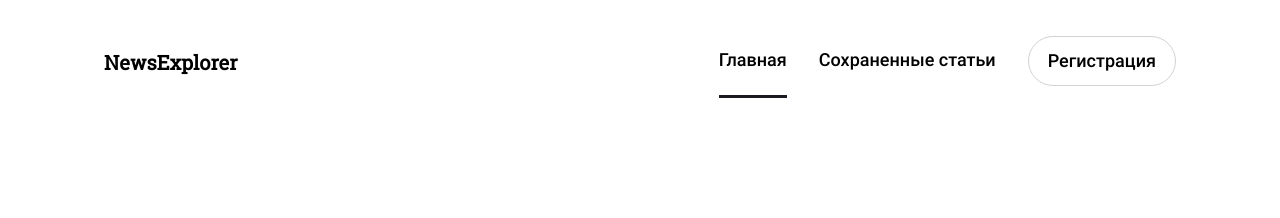
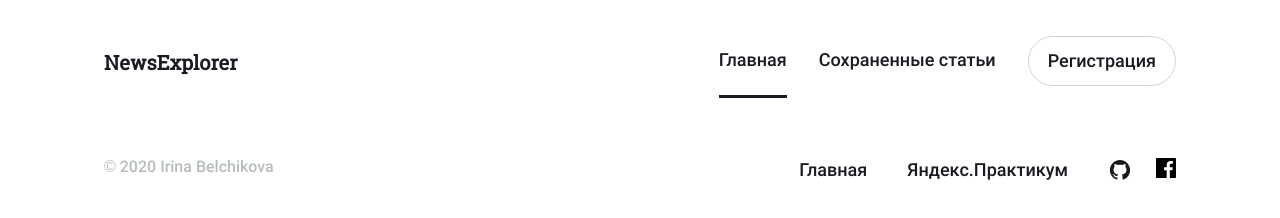
Before and after one commit to Irina-prog/news-frontend, a website built with webpack: page src/index.html in a window 1280 px wide. Built offline with nearby package versions, Linux system fonts and the light colour scheme.

Commit message:
added footer and image resourses

```diff
--- a/src/index.html
+++ b/src/index.html
@@ -26,7 +26,13 @@
 
   </main>
   <footer class="footer">
-
+    <p class="footer__copyright">© 2020 Irina Belchikova</p>
+    <ul class="footer__links">
+      <li class="footer__link "><a href="https://my-dream-news.students.nomoreparties.co">Главная</a></li>
+      <li class="footer__link"><a href="https://praktikum.yandex.ru/">Яндекс.Практикум</a></li>
+      <li class="footer__link footer__link_icon"><a href="https://www.github.com/"><img src="<%=require('./images/github.svg')%>" alt="github" ></a></li>
+      <li class="footer__link footer__link_icon"><a href="https://www.facebook.com/"><img src="<%=require('./images/facebook.svg')%>" alt="facebook" ></a></li>
+    </ul>
   </footer>
   <script type="module" src="<%= htmlWebpackPlugin.files.js %>"></script>
 </body>
--- a/src/styles/blocks/content.css
+++ b/src/styles/blocks/content.css
@@ -1,10 +1,10 @@
 .content {
-  /*background: #2A2C2F;*/
+  background: #FFFFFF;
   margin: 0 104px;
   font-family: Roboto, Arial, sans-serif;
   font-size: 18px;
   line-height: 24px;
-  /*color: #FFFFFF;*/
+  color: #1A1B22;
   font-style: normal;
   font-weight: normal;
   padding: 0;
--- /dev/null
+++ b/src/styles/blocks/footer/__links/footer__link.css
@@ -0,0 +1,8 @@
+.footer__link {
+  margin-right: 40px;
+}
+
+.footer__link a {
+  text-decoration: none;
+  color: #1A1B22;
+}
--- /dev/null
+++ b/src/styles/blocks/footer/__links/footer__link_icon.css
@@ -0,0 +1,6 @@
+.footer__link_icon {
+  margin-right: 24px;
+}
+.footer__link_icon:last-child {
+  margin-right: 0;
+}
--- /dev/null
+++ b/src/styles/blocks/footer/__links/footer__links.css
@@ -0,0 +1,10 @@
+@import url(./footer__link.css);
+@import url(./footer__link_icon.css);
+
+.footer__links {
+  list-style-type: none;
+  padding-left: 0;
+  display: flex;
+  flex-direction: row;
+  align-items: flex-start;
+}
--- /dev/null
+++ b/src/styles/blocks/footer/footer.css
@@ -0,0 +1,9 @@
+@import url(./__links/footer__links.css);
+@import url(./footer__copyright.css);
+
+.footer {
+  display: flex;
+  flex-direction: row;
+  align-items: flex-start;
+  justify-content: space-between;
+}
--- /dev/null
+++ b/src/styles/blocks/footer/footer__copyright.css
@@ -0,0 +1,5 @@
+.footer__copyright {
+  font-size: 16px;
+  line-height: 22px;
+  color: #B6BCBF;
+}
--- a/src/styles/index.css
+++ b/src/styles/index.css
@@ -1,4 +1,5 @@
 @import url(../../node_modules/normalize.css/normalize.css);
 @import url(../vendor/fonts.css);
 @import url(./blocks/content.css);
-@import url(./blocks/header/header.css)
+@import url(./blocks/header/header.css);
+@import url(./blocks/footer/footer.css);
```
Also changed, not shown: src/images/avatar.png (added), src/images/background.jpg (added), src/images/bookmark-filled.svg (added), src/images/bookmark.svg (added), src/images/facebook.svg (added), src/images/favicon.png, src/images/github.svg (added), src/images/signout.svg (added).
